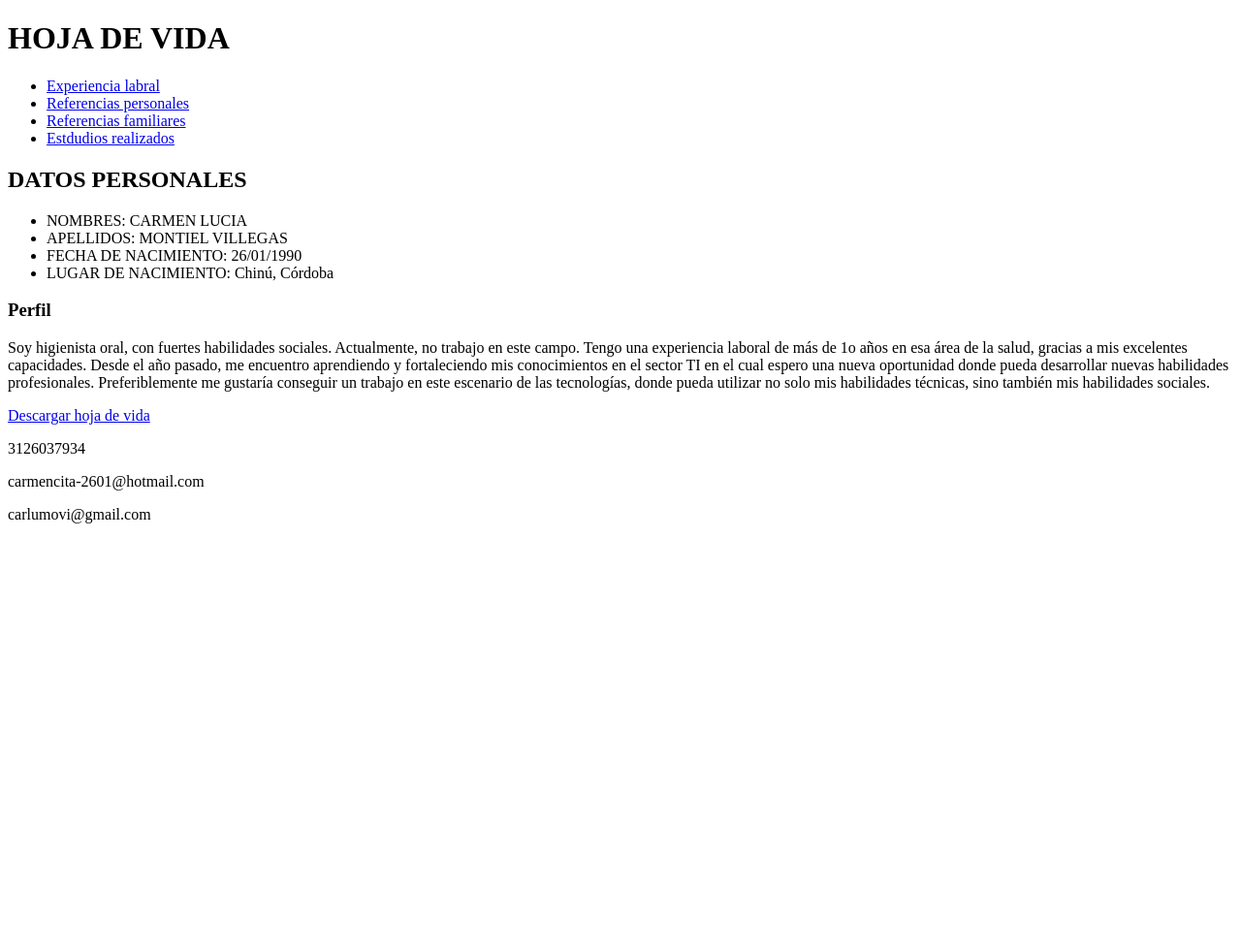
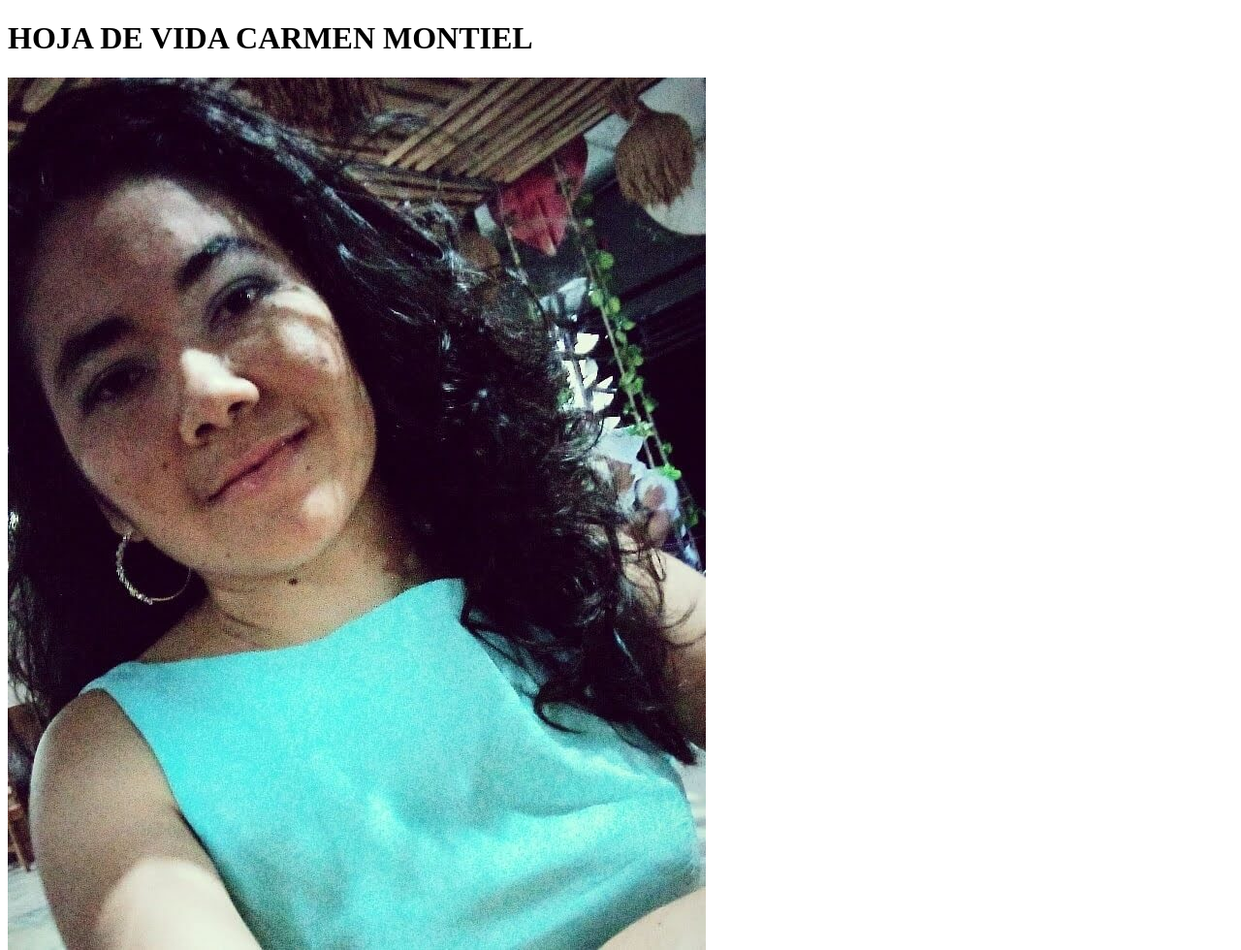
Before and after one commit to carmenluci/TallerHTMLhdv, a plain HTML site: page index.html in a window 1280 px wide. Shown: the top 980 px of the page at 97% size. Before the commit the page ends 800 px from the top, so only its background shows below. Drawn offline with Linux system fonts and the light colour scheme.

Commit message:
Hice modificaciones finales en el index.html y creé carpeta de imágenes que agregué al header

```diff
--- a/index.html
+++ b/index.html
@@ -8,7 +8,8 @@
 </head>
 <body>
     <header>
-        <h1>HOJA DE VIDA</h1>
+        <h1>HOJA DE VIDA CARMEN MONTIEL</h1>
+        <img src="/imagenes.jpg/foto.jpg" alt="Mifoto">
     </header>
     <nav>
         <ul>
```
Also changed, not shown: imagenes.jpg/foto.jpg (added).
